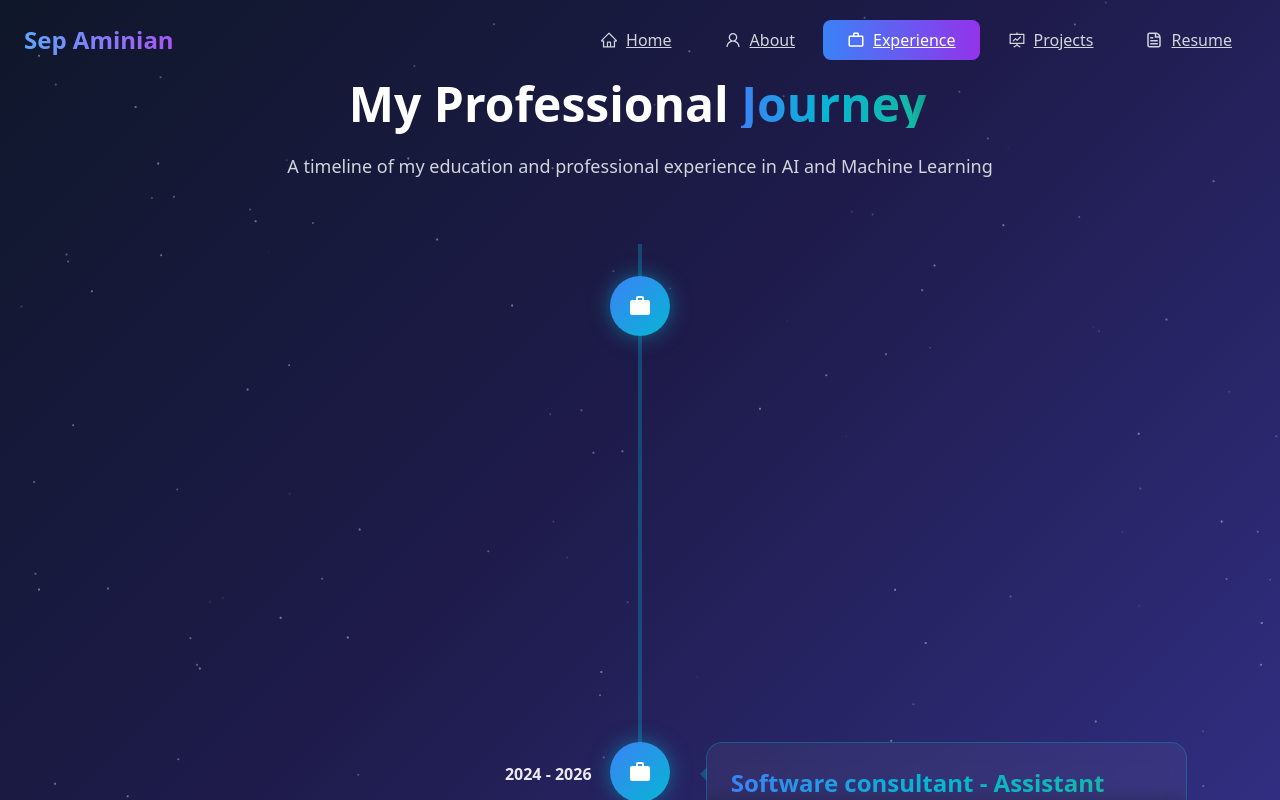
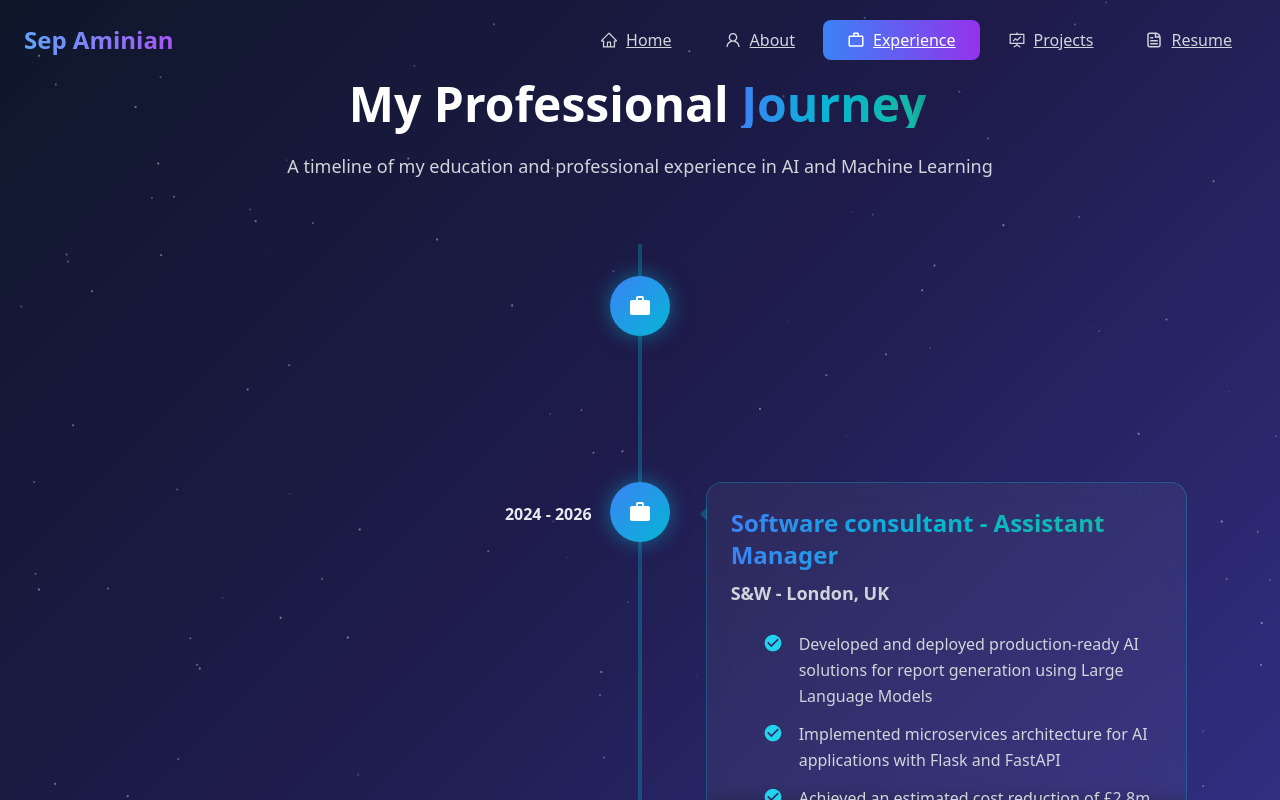
Before and after one commit to sephml/personalWebsite, a React (Create React App) app: page /experience in a window 1280 px wide. Shown: the top 800 px of the page. Built offline with nearby package versions, Linux system fonts and the light colour scheme.

Commit message:
major update/content changes

```diff
--- a/src/components/Experience/Experience.js
+++ b/src/components/Experience/Experience.js
@@ -13,10 +13,6 @@ function Experience() {
       date: "2026 - Present",
       type: "work",
       description: [
-        "Developed and deployed production-ready AI solutions using Large Language Models",
-        "Implemented microservices architecture for AI applications with Flask and FastAPI",
-        "Optimized model performance achieving 40% improvement in response accuracy",
-        "Collaborated with cross-functional teams to integrate AI features into existing products"
       ]
     },{
       title: "Software consultant - Assistant Manager",
```
